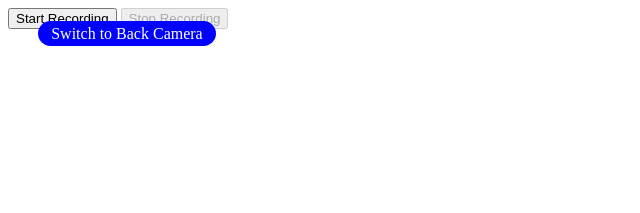
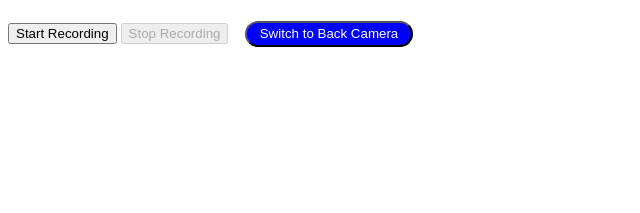
Before and after one commit to bb1100/demo-app, a website built with Vite: page index.html in a window 1280 px wide. Shown: the whole page, without its empty margins (0-640 px from the left). Built offline with nearby package versions, Linux system fonts and the light colour scheme; no server answers; what @snap/camera-kit would draw is missing.

Commit message:
video test 2

```diff
--- a/index.html
+++ b/index.html
@@ -10,6 +10,7 @@
     <section>
       <button id="start">Start Recording</button>
       <button id="stop" disabled>Stop Recording</button>
+      <button id="flip"></button>
     </section>
     <section id="video-container" style="display: none">
       <video loop controls autoplay id="video"></video>
@@ -18,7 +19,7 @@
       </div>
     </section>
     <canvas id="canvas"></canvas>
-    <span id="flip"></span>
+
     <img id="snapAttribution" src="src/powered-by-snap.png" alt="Powered by Snap"></img>
     <script type="module" src="/src/main.ts"></script>
   </body>
--- a/src/main.ts
+++ b/src/main.ts
@@ -8,7 +8,7 @@ import {
 } from '@snap/camera-kit';
 
 const liveRenderTarget = document.getElementById('canvas') as HTMLCanvasElement;
-const flipCamera = document.getElementById('flip');
+const flipCamera = document.getElementById('flip') as HTMLButtonElement;
 const videoContainer = document.getElementById('video-container') as HTMLElement;
 const videoTarget = document.getElementById('video') as HTMLVideoElement;
 const startRecordingButton = document.getElementById('start') as HTMLButtonElement;
--- a/src/styles.css
+++ b/src/styles.css
@@ -12,10 +12,10 @@
 #flip {
     color: white;
     text-align: center;
-    position: absolute;
-    top: 1%;
-    left: 2%;
-    z-index: 1;
+    /* position: absolute; */
+    /* top: 1%; */
+    /* left: 2%; */
+    /* z-index: 1; */
     background-color: blue;
     border-radius: 15px;
     padding-top: 0.3%;
```
